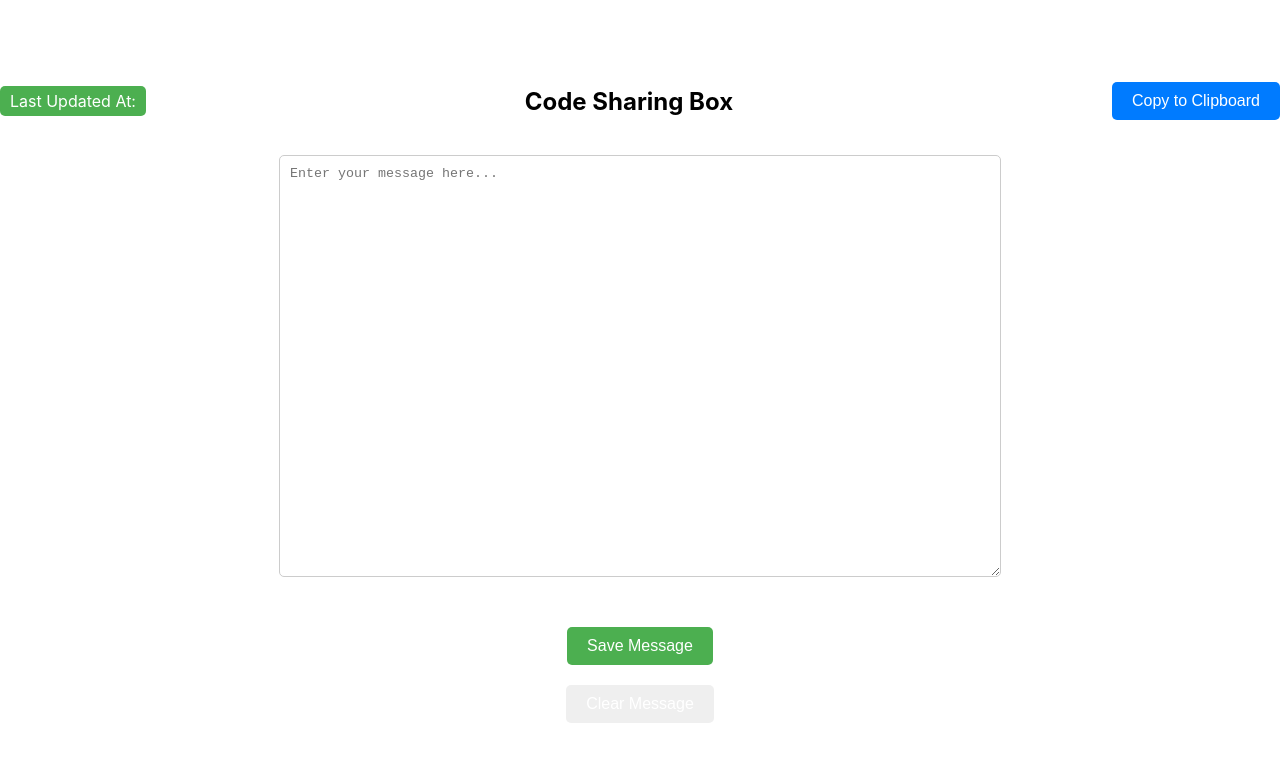
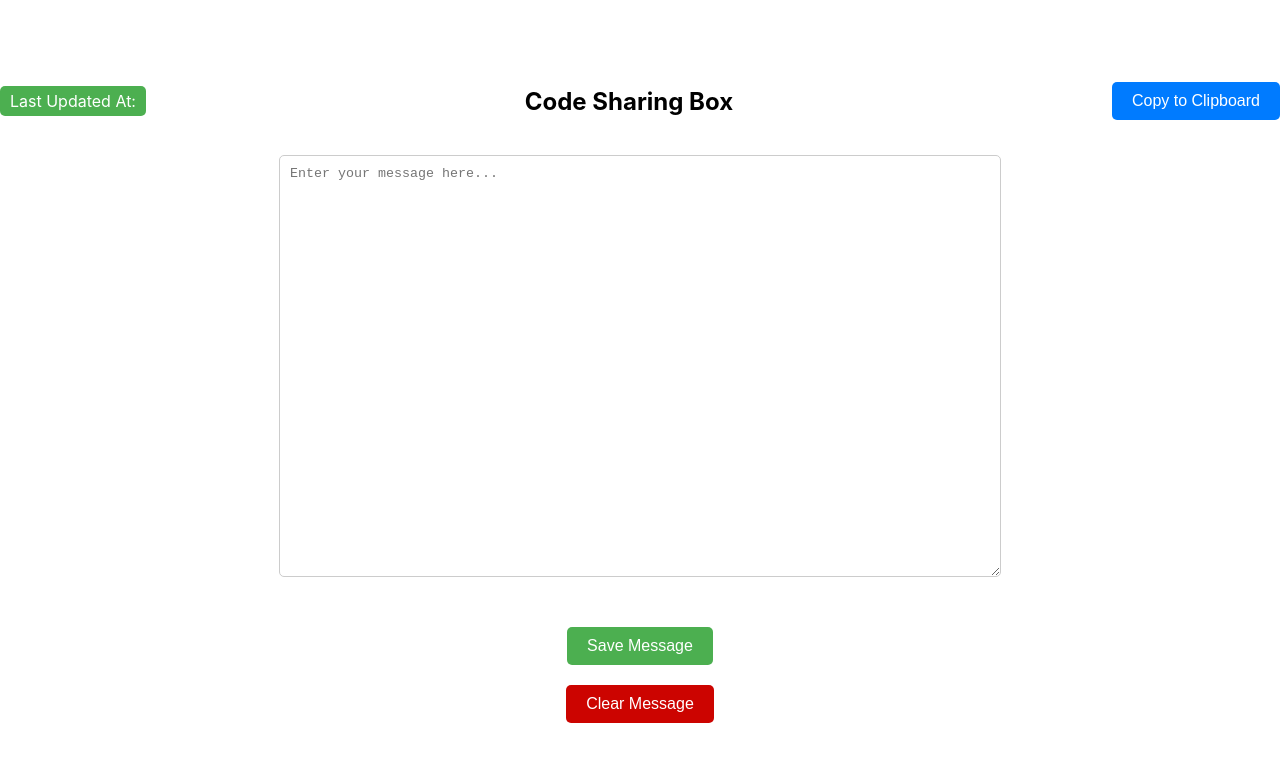
Before and after one commit to pawankumarjaihind/code-sharing, a React (Create React App) app: page / in a window 1280 px wide. Shown: the top 762 px of the page. Built offline with nearby package versions, Linux system fonts and the light colour scheme; no server answers; the HTML template or start-up script is replaced by a standard one.

Commit message:
Update App.css

```diff
--- a/src/App.css
+++ b/src/App.css
@@ -64,7 +64,7 @@
 .button2 {
   padding: 10px 20px;
   font-size: 16px;
-  background-color: ##cc0400;
+  background-color: #cc0400;
   color: #fff;
   border: none;
   border-radius: 5px;
```
